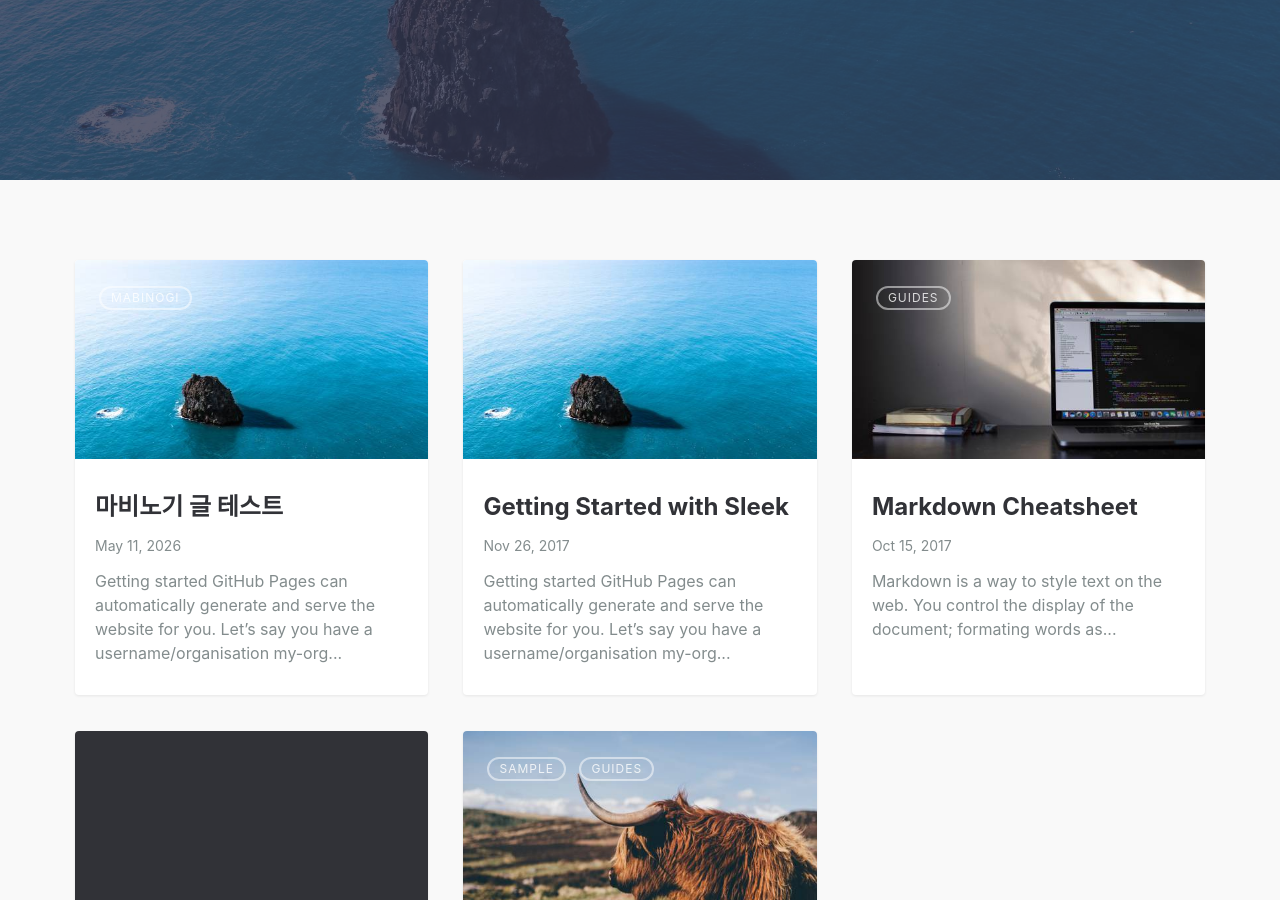
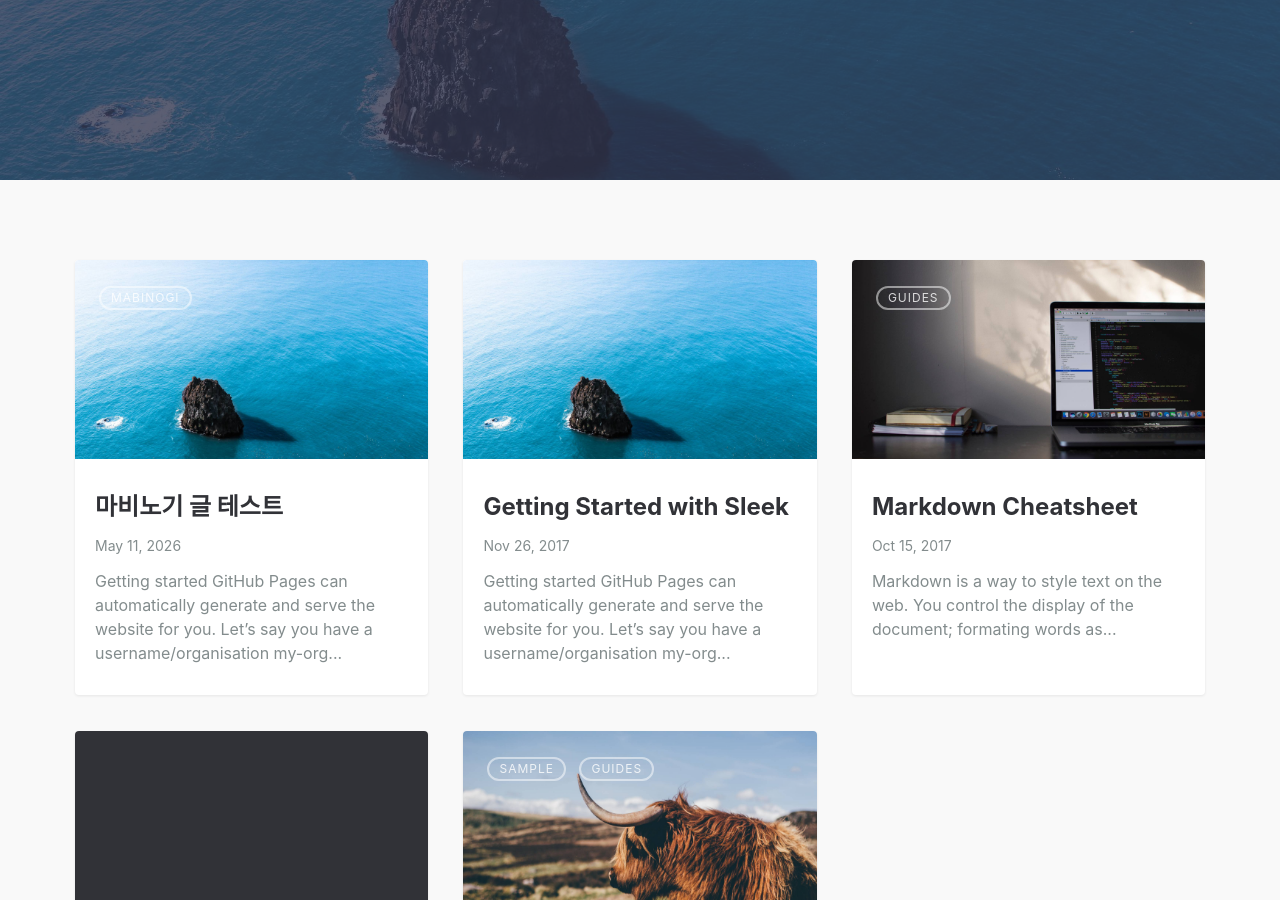
Before and after one commit to kitchpeach/imnewbie_blog, a Jekyll site: the page built from index.md, in a window 1280 px wide and 900 px high, scrolled down 396 px. Built offline with Jekyll 4.4.1, drawn with Linux system fonts in a browser that asks for light colours.

Commit message:
Update card.html

```diff
--- a/_includes/card.html
+++ b/_includes/card.html
@@ -8,16 +8,23 @@
       {% endfor %}
     </span>
   {% endif %}
+
   <a href="{{ post.url | relative_url }}">
     {% if post.featured-img %}
       <figure class="post-card__thumb">
         <img
-          src="{{ site.url }}{{ site.baseurl }}/assets/img/posts/{{post.featured-img}}_placehold.jpg"
-          data-srcset="{{ site.url }}{{ site.baseurl }}/assets/img/posts/{{post.featured-img}}_thumb.jpg, {{ site.url }}{{ site.baseurl }}/assets/img/posts/{{post.featured-img}}_thumb@2x.jpg 2x"
-          class="lazyload blur"
-          alt="{{post.title}}"
+          src="{{ site.baseurl }}/assets/img/posts/{{ post.featured-img }}.jpg"
+          alt="{{ post.title }}"
+          style="width: 100%; height: 100%; object-fit: cover;"
         />
-        <noscript><img src="{{ site.url }}{{ site.baseurl }}/assets/img/posts/{{post.featured-img}}_thumb.jpg" alt="{{ post.title }}"></noscript>
+      </figure>
+    {% elsif post.hero_img %}
+      <figure class="post-card__thumb">
+        <img
+          src="{{ site.baseurl }}/assets/img/{{ post.hero_img }}"
+          alt="{{ post.title }}"
+          style="width: 100%; height: 100%; object-fit: cover;"
+        />
       </figure>
     {% else %}
       <figure class="post-card__thumb">
@@ -25,6 +32,7 @@
       </figure>
     {% endif %}
   </a>
+
   <a class="post-card__inner" href="{{ post.url | relative_url }}">
     <div class="post-card__header">
       <h2>{{ post.title | strip_html | truncate: 50 }}</h2>
```
